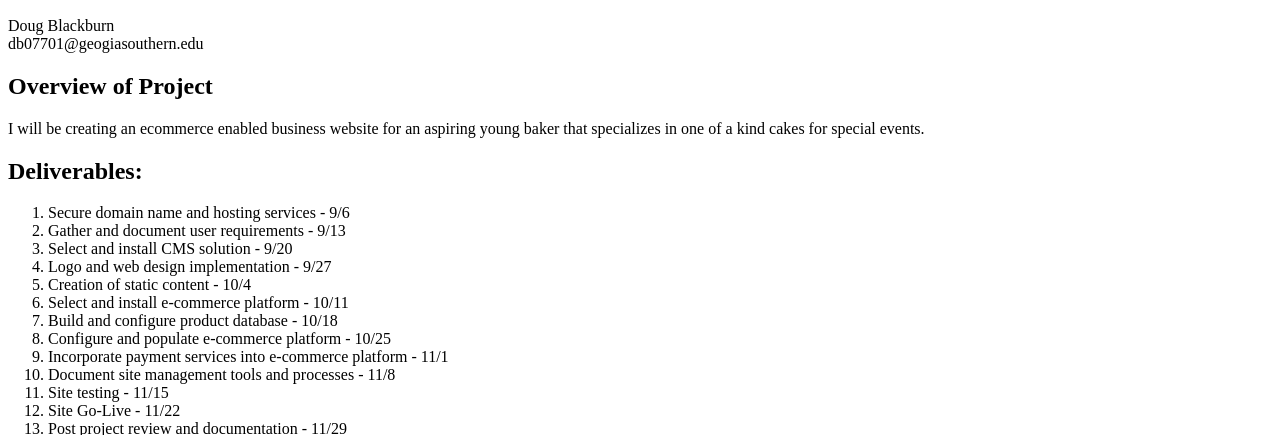
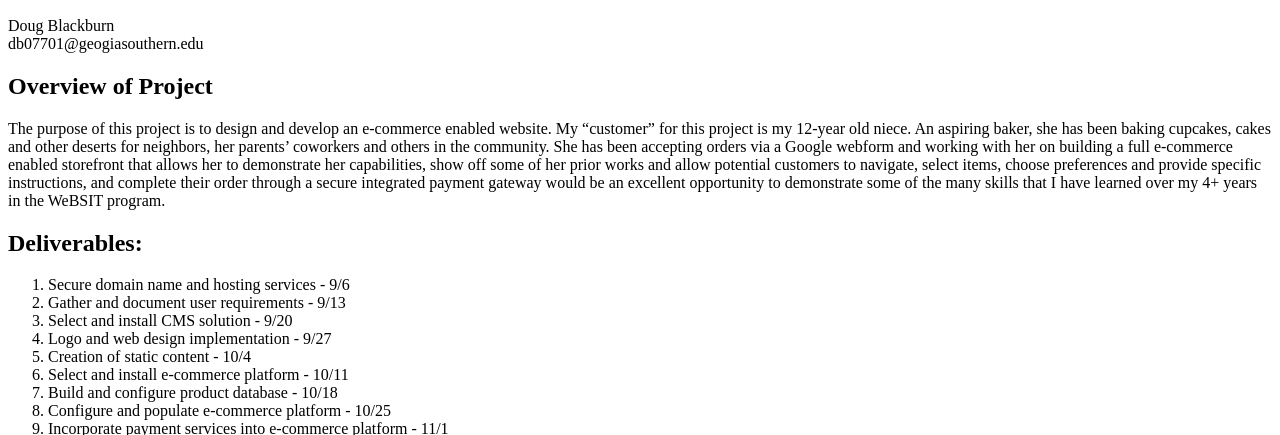
Before and after one commit to dougblackburn/senior_project, a plain HTML site: page index.html in a window 1280 px wide. Shown: the part 110-545 px from the top of the page. Drawn offline with Linux system fonts and the light colour scheme.

Commit message:
Update index.html

```diff
--- a/index.html
+++ b/index.html
@@ -8,7 +8,7 @@
 Doug Blackburn<br>
 db07701@geogiasouthern.edu<br>
 <h2>Overview of Project</h2>
-I will be creating an ecommerce enabled business website for an aspiring young baker that specializes in one of a kind cakes for special events.<br>
+<p>The purpose of this project is to design and develop an e-commerce enabled website.  My “customer” for this project is my 12-year old niece.  An aspiring baker, she has been baking cupcakes, cakes and other deserts for neighbors, her parents’ coworkers and others in the community.  She has been accepting orders via a Google webform and working with her on building a full e-commerce enabled storefront that allows her to demonstrate her capabilities, show off some of her prior works and allow potential customers to navigate, select items, choose preferences and provide specific instructions, and complete their order through a secure integrated payment gateway would be an excellent opportunity to demonstrate some of the many skills that I have learned over my 4+ years in the WeBSIT program.</p>
 <h2>Deliverables:</h2>
   <ol>
     <li>Secure domain name and hosting services - 9/6</li>
```
